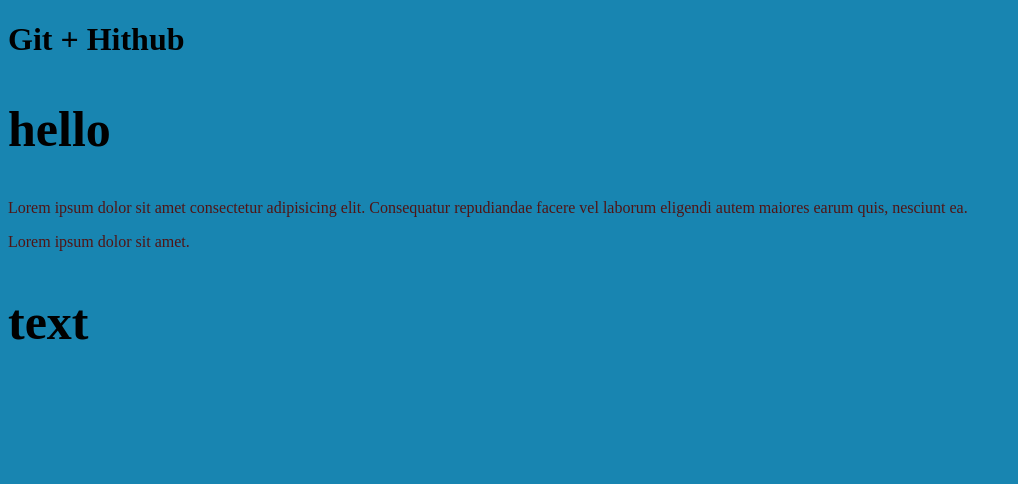
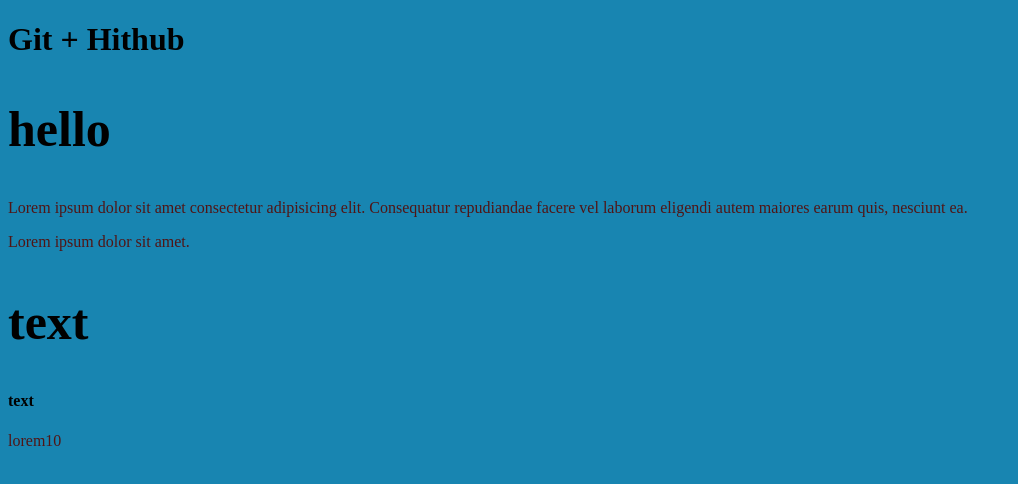
Before and after one commit to alexcssname/git-test, a plain HTML site: page index.html in a window 1280 px wide. Shown: the whole page, without its empty margins (0-1018 px from the left). Drawn offline with Linux system fonts and the light colour scheme.

Commit message:
новая ветка

```diff
--- a/index.html
+++ b/index.html
@@ -16,6 +16,8 @@
         autem maiores earum quis, nesciunt ea.</p>
         <p>Lorem ipsum dolor sit amet.</p>
         <h2>text</h2>
+        <h4>text</h4>
+        <p>lorem10</p>
 </body>
 
 </html>
```
